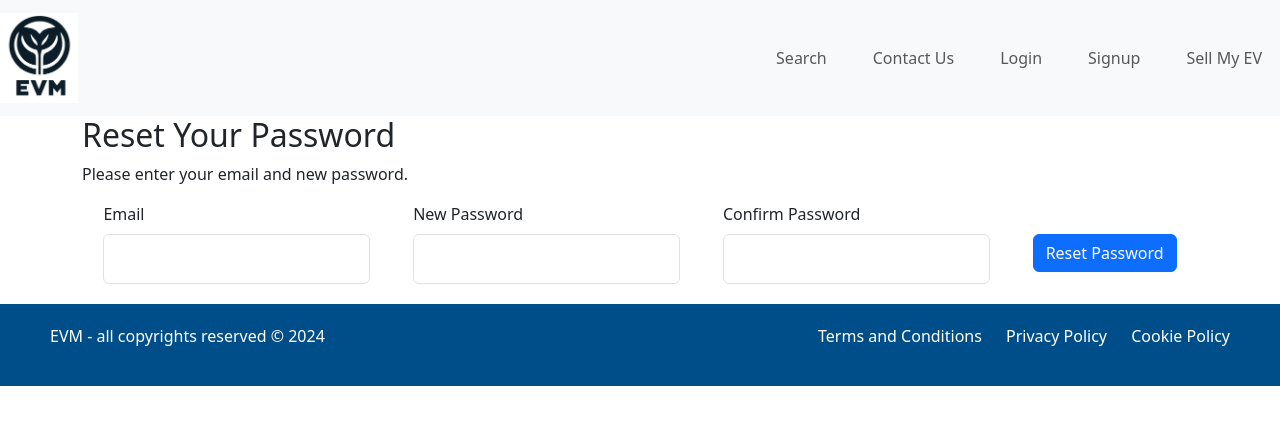
After one commit to imran072/request-forum-app, a Flask app: page /reset-password in a window 1280 px wide. The commit adds this page. Shown: the top 425 px of the page. Run offline with Flask 3, Linux system fonts and the light colour scheme.

Commit message:
fixed user model dependency issues with outer model, added reset_password flow and routs, defined signup route

```diff
--- a/app/auth.py
+++ b/app/auth.py
@@ -1,15 +1,64 @@
-from flask import Blueprint, render_template
+from . import db
+from flask import Blueprint, render_template, request, redirect, url_for, session, flash
+from werkzeug.security import generate_password_hash, check_password_hash
+from .models import User
+from .forms import SignupForm, LoginForm, ResetPasswordForm
+
 
 auth = Blueprint('auth', __name__)
 
-@auth.route('/login')
+
+@auth.route('/login', methods=['GET', 'POST'])
 def login():
-    return "<p> Login</p>"
+    form = LoginForm()
+    if form.validate_on_submit():
+        # Check if the user exists and the password is correct
+        user = User.query.filter_by(email=form.email.data).first()
+        if user and check_password_hash(user.password_hash, form.password.data):
+            # Log the user in by setting session variables
+            session['user_id'] = user.id
+            session['username'] = user.username
+            flash('You have successfully logged in.', 'success')
+            return redirect(url_for('main.index'))  # Redirect to the index page
+        else:
+            flash('Invalid email or password.', 'error')
+    return render_template('login.html', form=form)
+
+@auth.route('/reset-password', methods=['GET', 'POST'])
+def reset_password():
+    form = ResetPasswordForm()
+    if form.validate_on_submit():
+        user = User.query.filter_by(email=form.email.data).first()
+        if user:
+            user.set_password(form.password.data)
+            db.session.commit()
+            flash('Your password has been updated.', 'success')
+            return redirect(url_for('auth.login'))
+        else:
+            flash('No account found with that email.', 'warning')
+    return render_template('reset_password.html', form=form)
+
 
 @auth.route('/logout')
 def logout():
-    return "<p> Logout</p>"
+    session.pop('user', None)
+    return redirect(url_for('auth.login'))
 
-@auth.route('/signup')
+@auth.route('/signup', methods=['GET', 'POST'])
 def signup():
-    return "<p> Signup </p>"
+    form = SignupForm()
+    if request.method == 'POST' and form.validate():
+        existing_user = User.query.filter_by(email=form.email.data).first()
+        if not existing_user:
+            new_user = User(
+                username=form.username.data,
+                email=form.email.data,
+                password_hash=generate_password_hash(form.password.data)
+            )
+            db.session.add(new_user)
+            db.session.commit()
+            flash('You have successfully registered!', 'success')
+            return redirect(url_for('auth.login'))
+        else:
+            flash('Email already exists.', 'error')
+    return render_template('signup.html', form=form)
--- a/app/forms.py
+++ b/app/forms.py
@@ -1,6 +1,8 @@
 from flask_wtf import FlaskForm
-from wtforms import StringField, IntegerField, SubmitField, FloatField, SelectField
-from wtforms.validators import DataRequired, Optional
+from wtforms import StringField, IntegerField, SubmitField, FloatField, SelectField, validators, PasswordField, Form
+from wtforms.validators import DataRequired, Optional, InputRequired, Length, EqualTo, ValidationError, Email
+from .models import User
+
 
 class SearchForm(FlaskForm):
     make = StringField('Make', validators=[Optional()])
@@ -8,3 +10,24 @@ class SearchForm(FlaskForm):
     min_price = FloatField('Minimum Price', validators=[Optional()])
     max_price = FloatField('Maximum Price', validators=[Optional()])
     submit = SubmitField('Search')
+
+class LoginForm(FlaskForm):
+    email = StringField('Email', validators=[InputRequired()])
+    password = PasswordField('Password', validators=[InputRequired()])
+
+
+class SignupForm(FlaskForm):
+    username = StringField('Username', validators=[DataRequired(), Length(min=3, max=20)])
+    email = StringField('Email', validators=[DataRequired(), Email()])
+    password = PasswordField('Password', validators=[DataRequired(), Length(min=6)])
+
+    def validate_email(self, email):
+        user = User.query.filter_by(email=email.data).first()
+        if user:
+            raise ValidationError('That email is already in use. Please choose a different one.')
+
+class ResetPasswordForm(FlaskForm):
+    email = StringField('Email', validators=[DataRequired(), Email()])
+    password = PasswordField('New Password', validators=[DataRequired()])
+    password2 = PasswordField('Confirm Password', validators=[DataRequired(), EqualTo('password')])
+    submit = SubmitField('Reset Password')
--- /dev/null
+++ b/app/templates/reset_password.html
@@ -0,0 +1,43 @@
+{% extends 'default.html' %}
+
+{% block title %}
+Reset Password
+{% endblock %}
+
+{% block content %}
+<div class="container">
+    <h2>Reset Your Password</h2>
+    <p>Please enter your email and new password.</p>
+    <form method="POST" action="{{ url_for('auth.reset_password') }}">
+        {{ form.hidden_tag() }}
+        <div class="form-group">
+            {{ form.email.label(class="form-label") }}
+            {{ form.email(class="form-control") }}
+            {% if form.email.errors %}
+                {% for error in form.email.errors %}
+                    <div class="alert alert-danger">{{ error }}</div>
+                {% endfor %}
+            {% endif %}
+        </div>
+        <div class="form-group">
+            {{ form.password.label(class="form-label") }}
+            {{ form.password(class="form-control") }}
+            {% if form.password.errors %}
+                {% for error in form.password.errors %}
+                    <div class="alert alert-danger">{{ error }}</div>
+                {% endfor %}
+            {% endif %}
+        </div>
+        <div class="form-group">
+            {{ form.password2.label(class="form-label") }}
+            {{ form.password2(class="form-control") }}
+            {% if form.password2.errors %}
+                {% for error in form.password2.errors %}
+                    <div class="alert alert-danger">{{ error }}</div>
+                {% endfor %}
+            {% endif %}
+        </div>
+        <button type="submit" class="btn btn-primary">Reset Password</button>
+    </form>
+</div>
+{% endblock %}
```
Also changed, not shown: app/models.py (+15 -2 lines), app/routes.py (+3 -7 lines), app/templates/login.html (+26 -22 lines), app/templates/signup.html (+7 -4 lines).
